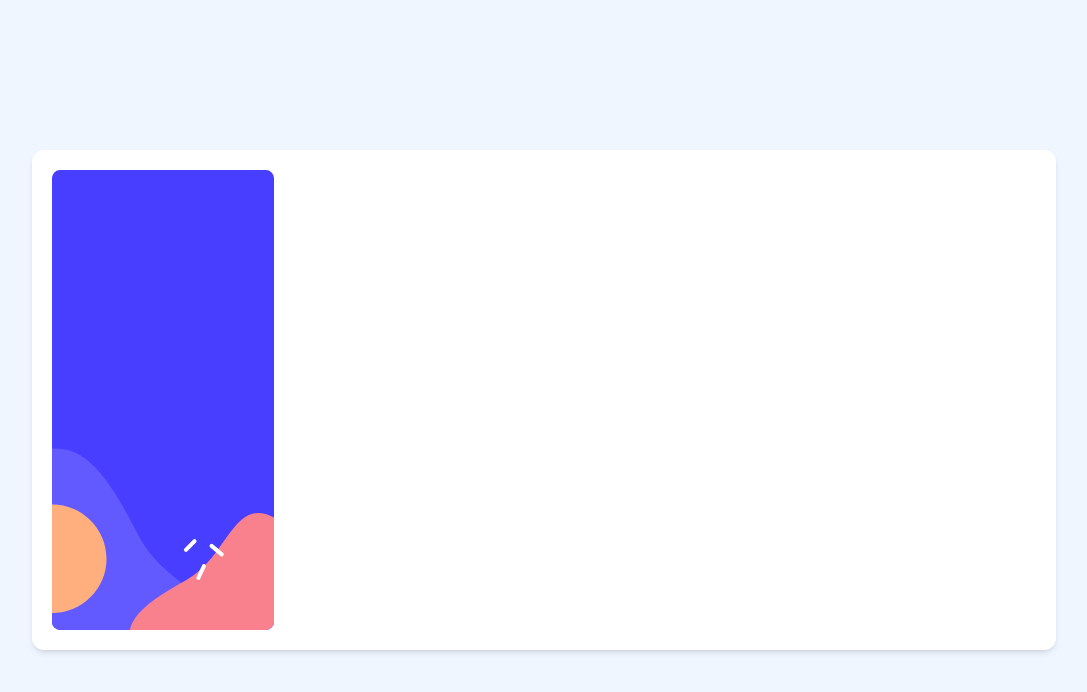
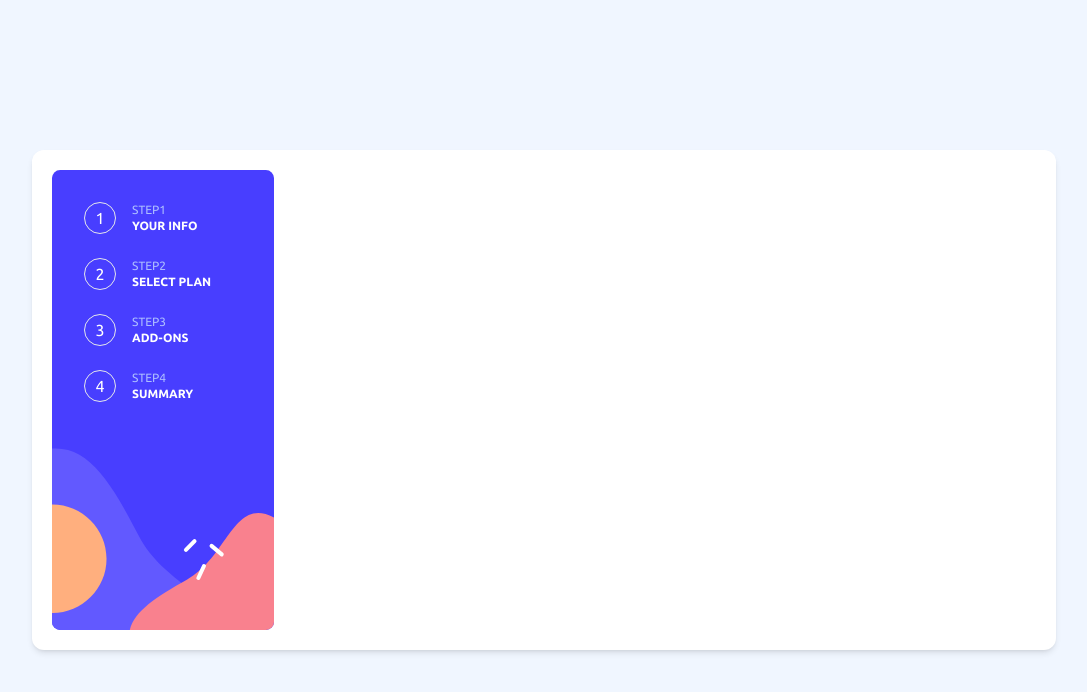
Before and after one commit to HenryAprendo/multi-step-forms, an Angular app: page / in a window 1280 px wide. Shown: the top 692 px of the page, without its empty margins (96-1183 px from the left). Built offline with nearby package versions, Linux system fonts and the light colour scheme.

Commit message:
Maquetado y posicionamiento del componente steps, en mobile y pantallas mayores

```diff
--- a/src/app/components/shared/frame/frame.component.html
+++ b/src/app/components/shared/frame/frame.component.html
@@ -1,8 +1,8 @@
 
 <section class="container h-screen w-screen grid grid-rows-[auto_1fr_auto]">
   <header class="header__content w-screen">
-    <div class="h-[30vh] w-full bg-cover bg-center bg-no-repeat md:hidden" style="background-image: url('./../../../../assets/images/bg-sidebar-mobile.svg');">
-
+    <div class="h-[30vh] w-full bg-cover bg-center bg-no-repeat flex justify-center md:hidden" style="background-image: url('./../../../../assets/images/bg-sidebar-mobile.svg');">
+      <app-steps [viewMobileHidden]="true" ></app-steps>
     </div>
   </header>
   <main class="main__content bg-magnolia w-full">
@@ -12,13 +12,16 @@
   </footer>
 </section>
 
-<section class="fixed inset-x-[6%] top-[15vh] bg-white h-80 p-5 rounded-xl shadow-md md:max-w-4xl md:h-[500px] md:inset-y-0 md:m-auto xl:max-w-5xl">
-  <div class="h-full flex flex-col md:flex-row">
-    <div class="hidden h-full md:block">
+<section class="fixed inset-x-[6%] top-[17vh] bg-white h-80 p-5 rounded-xl shadow-md md:max-w-4xl md:h-[500px] md:inset-y-0 md:m-auto xl:max-w-5xl">
+  <section class="h-full flex flex-col md:flex-row">
+    <div class="hidden h-full relative md:block">
       <img class="h-full" src="./../../../../assets/images/bg-sidebar-desktop.svg" alt="">
+      <div class="absolute top-0">
+        <app-steps></app-steps>
+      </div>
     </div>
     <div>
       <ng-content></ng-content>
     </div>
-  </div>
+  </section>
 </section>
--- a/src/app/components/shared/frame/frame.component.ts
+++ b/src/app/components/shared/frame/frame.component.ts
@@ -1,10 +1,11 @@
 import { Component } from '@angular/core';
 import { CommonModule } from '@angular/common';
+import { StepsComponent } from './../steps/steps.component';
 
 @Component({
   selector: 'app-frame',
   standalone: true,
-  imports: [CommonModule],
+  imports: [CommonModule, StepsComponent],
   templateUrl: './frame.component.html',
   styleUrls: ['./frame.component.scss']
 })
--- /dev/null
+++ b/src/app/components/shared/steps/steps.component.html
@@ -0,0 +1,16 @@
+
+<section
+  class="pt-8 flex md:flex-col md:gap-y-6 md:pl-8"
+  [ngClass]="viewMobileHidden ? 'flex-row gap-x-3': '' "
+>
+  <div
+    class="flex flex-row items-center "
+    *ngFor="let step of steps"
+  >
+    <div class="h-8 w-8 rounded-full border flex items-center justify-center text-white">{{step.value}}</div>
+    <div class="ml-4" *ngIf="!viewMobileHidden">
+      <p class="uppercase text-xs text-pastel-blue">{{step.name}}</p>
+      <h2 class="uppercase text-xs font-semibold text-white">{{step.title}}</h2>
+    </div>
+  </div>
+</section>
--- /dev/null
+++ b/src/app/components/shared/steps/steps.component.ts
@@ -0,0 +1,51 @@
+import { Component, Input } from '@angular/core';
+import { CommonModule } from '@angular/common';
+
+interface Step {
+  id: number;
+  name: string;
+  value: number;
+  title: string;
+}
+
+const dataSteps:Step[] = [
+  {
+    id: 1,
+    name: 'step1',
+    value: 1,
+    title: 'your info'
+  },
+  {
+    id: 2,
+    name: 'step2',
+    value: 2,
+    title: 'select plan'
+  },
+  {
+    id: 3,
+    name: 'step3',
+    value: 3,
+    title: 'add-ons'
+  },
+  {
+    id: 4,
+    name: 'step4',
+    value: 4,
+    title: 'summary'
+  },
+];
+
+@Component({
+  selector: 'app-steps',
+  standalone: true,
+  imports: [CommonModule],
+  templateUrl: './steps.component.html',
+  styleUrls: ['./steps.component.scss']
+})
+export class StepsComponent {
+
+  steps:Step[] = dataSteps.slice();
+
+  @Input() viewMobileHidden:boolean = false;
+
+}
```
Also changed, not shown: src/app/components/shared/steps/steps.component.scss (added), 1 other file (tests, documents, lock files or other folders).
